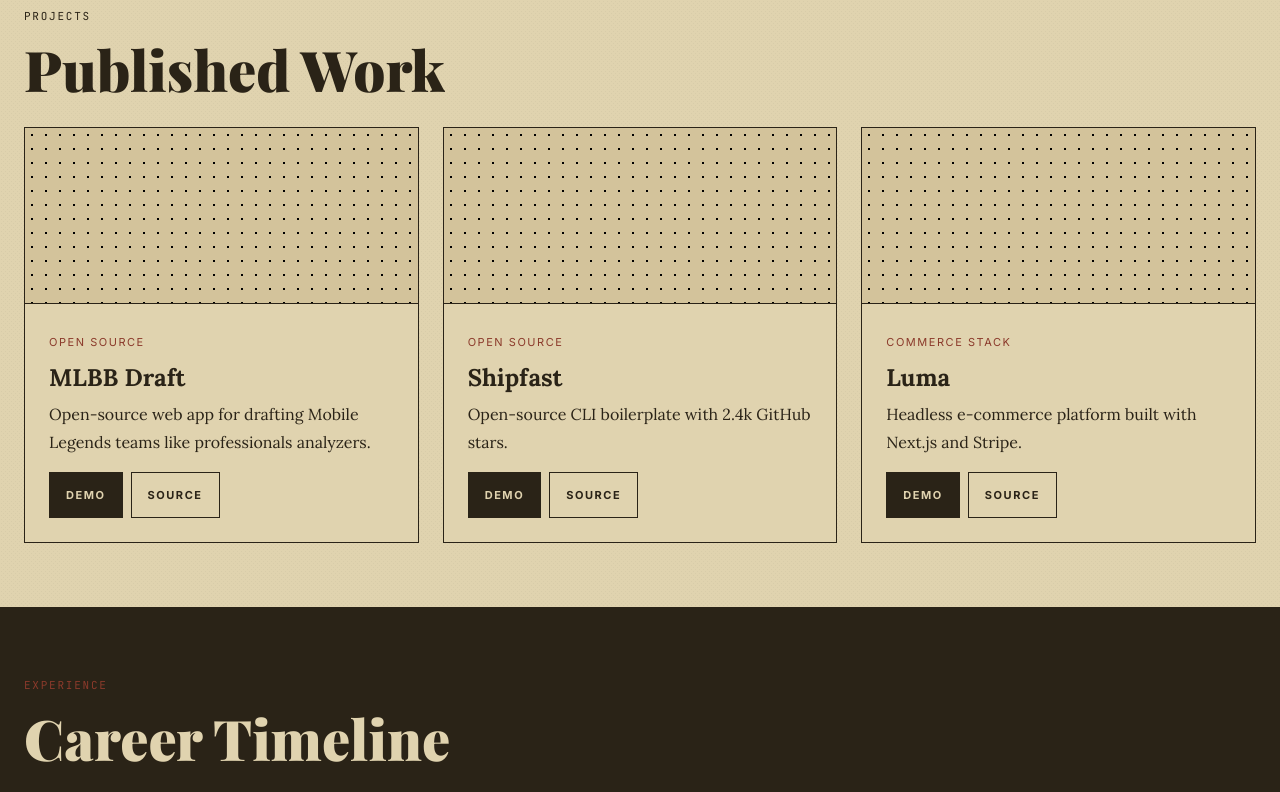
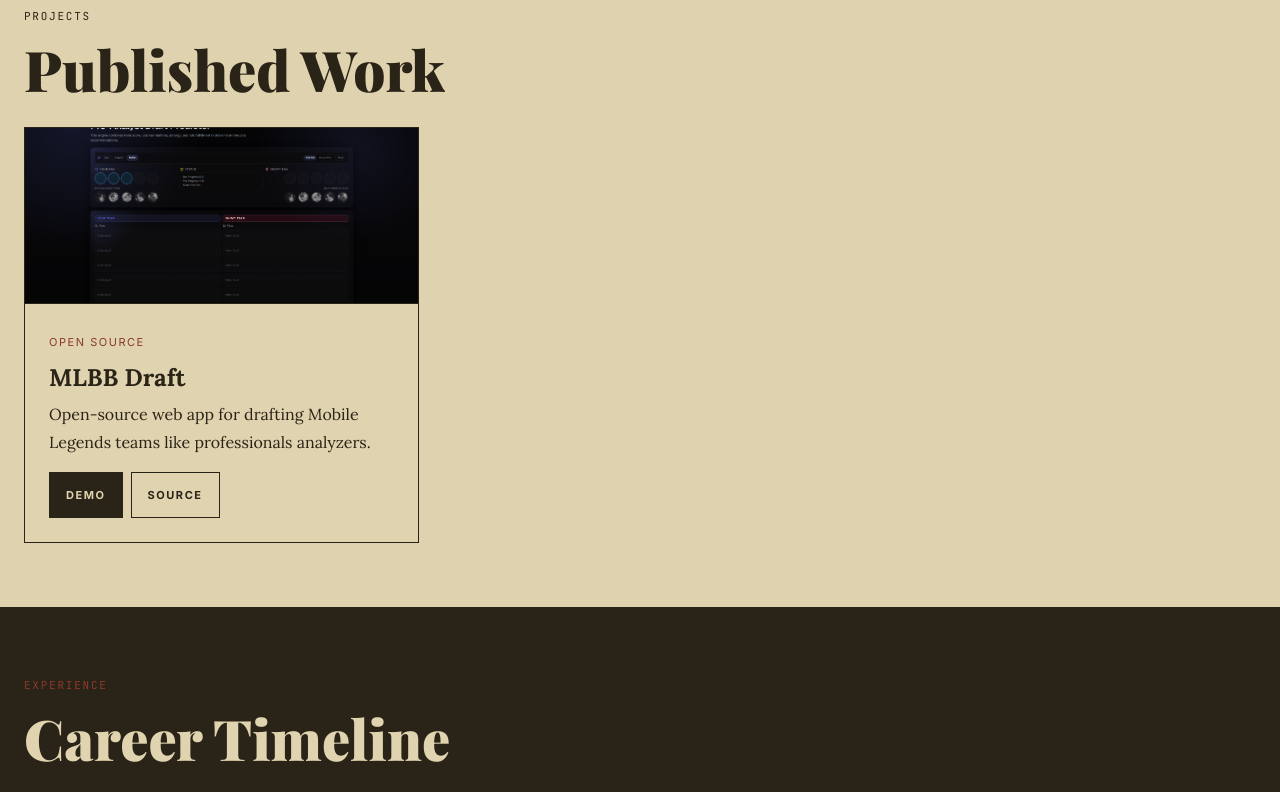
Before and after one commit to hrafsa/hrafsa.github.io, a Next.js app: page / in a window 1280 px wide. Shown: the part 1540-2332 px from the top of the page. Built offline with nearby package versions, Linux system fonts and the light colour scheme; a web font is replaced by a local one.

Commit message:
Update README and page components; add image and adjust project details

```diff
--- a/app/page.tsx
+++ b/app/page.tsx
@@ -1,5 +1,6 @@
 "use client";
 
+import Image from "next/image";
 import { useEffect, useState } from "react";
 
 const tickerItems = [
@@ -11,32 +12,19 @@
 const skills = ["HTML", "CSS", "JavaScript", "React", "PHP", "Laravel", "Next.js", "Tailwind", "MySQL"];
 const heroStats = [
   { value: "1+", label: "Years Experience" },
-  { value: "2", label: "Projects Shipped" },
+  { value: "1", label: "Projects Shipped" },
   { value: "9", label: "Tech Skills" },
-  { value: "2.4k", label: "GitHub Stars" },
+  { value: "115k+", label: "Visitors" },
 ];
 const projects = [
   {
     title: "MLBB Draft",
     desc: "Open-source web app for drafting Mobile Legends teams like professionals analyzers.",
     tag: "Open Source",
-    demoUrl: "https://hrafsa.github.io",
-    sourceUrl: "https://github.com/hrafsa",
-  },
-  {
-    title: "Shipfast",
-    desc: "Open-source CLI boilerplate with 2.4k GitHub stars.",
-    tag: "Open Source",
-    demoUrl: "https://hrafsa.github.io",
-    sourceUrl: "https://github.com/hrafsa",
-  },
-  {
-    title: "Luma",
-    desc: "Headless e-commerce platform built with Next.js and Stripe.",
-    tag: "Commerce Stack",
-    demoUrl: "https://hrafsa.github.io",
-    sourceUrl: "https://github.com/hrafsa",
-  },
+    image: "/images/mlbb-draft.png",
+    demoUrl: "https://mlbb-draft.vercel.app",
+    sourceUrl: "https://github.com/hrafsa/mlbb-draft",
+  }
 ];
 
 export default function Home() {
@@ -67,7 +55,7 @@
       <header className="sticky top-0 z-40 border-b border-ink bg-paper/95 backdrop-blur">
         <div className="w-full border-b border-ink">
           <div className="mx-auto grid w-full max-w-[1280px] grid-cols-1 px-6 py-2 font-mono text-[11px] uppercase tracking-[0.16em] md:grid-cols-3">
-            <span className="py-1 md:border-r md:border-ink">Vol. 1</span>
+            <span className="py-1 md:border-r md:border-ink">Vol. 22</span>
             <span className="py-1 md:border-r md:border-ink md:px-4 md:text-center">Edition 0319</span>
             <span className="py-1 md:text-right">{editionDate}</span>
           </div>
@@ -229,7 +217,19 @@
           <div className="mt-8 grid gap-6 md:grid-cols-3">
             {projects.map((project) => (
               <article key={project.title} className="border border-ink bg-paper transition-all duration-200 ease-out hover:-translate-x-[3px] hover:-translate-y-[3px] hover:bg-muted hover:shadow-[5px_5px_0_0_#111111]">
-                <div className="min-h-44 border-b border-ink bg-muted [background-image:radial-gradient(#000_1px,transparent_1px)] [background-size:14px_14px]" aria-hidden="true" />
+                {project.image ? (
+                  <div className="relative min-h-44 border-b border-ink bg-muted">
+                    <Image
+                      src={project.image}
+                      alt={project.title}
+                      fill
+                      className="object-cover"
+                      sizes="(max-width: 768px) 100vw, 33vw"
+                    />
+                  </div>
+                ) : (
+                  <div className="min-h-44 border-b border-ink bg-muted [background-image:radial-gradient(#000_1px,transparent_1px)] [background-size:14px_14px]" aria-hidden="true" />
+                )}
                 <div className="p-6">
                   <p className="font-ui text-[11px] uppercase tracking-[0.14em] text-red">{project.tag}</p>
                   <h3 className="mt-2 text-[24px] font-bold">{project.title}</h3>
@@ -337,7 +337,7 @@
             </div>
             <div>
               <p className="font-mono text-[11px] uppercase tracking-[0.16em]">Edition</p>
-              <p className="mt-3 font-mono text-[12px] text-ink-soft">Vol. 17</p>
+              <p className="mt-3 font-mono text-[12px] text-ink-soft">Vol. 22</p>
               <p className="font-mono text-[12px] text-ink-soft">Edition 0319</p>
             </div>
           </div>
--- a/app/tailwind.css
+++ b/app/tailwind.css
@@ -63,51 +63,6 @@
   }
 }
 
-@layer utilities {
-  .bg-paper {
-    background-color: var(--color-paper);
-  }
-
-  .bg-ink {
-    background-color: var(--color-ink);
-  }
-
-  .bg-muted {
-    background-color: var(--color-muted);
-  }
-
-  .text-paper {
-    color: var(--color-paper);
-  }
-
-  .text-ink {
-    color: var(--color-ink);
-  }
-
-  .text-red {
-    color: var(--color-red);
-  }
-
-  .text-ink-soft {
-    color: var(--color-ink-soft);
-  }
-
-  .text-ink-faint {
-    color: var(--color-ink-faint);
-  }
-
-  .border-paper {
-    border-color: var(--color-paper);
-  }
-
-  .border-ink {
-    border-color: var(--color-ink);
-  }
-
-  .border-muted {
-    border-color: var(--color-muted);
-  }
-}
 
 @keyframes ticker {
   0% {
```
Also changed, not shown: public/images/mlbb-draft.png (added), 1 other file (tests, documents, lock files or other folders).
